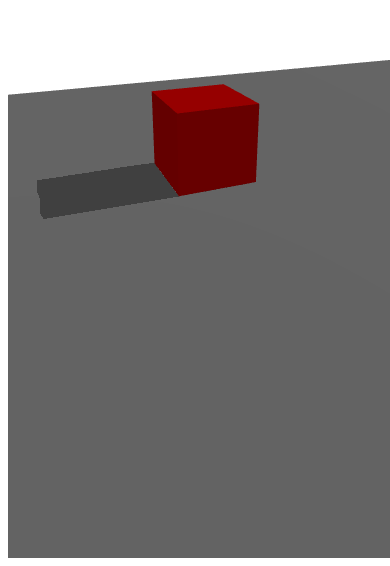
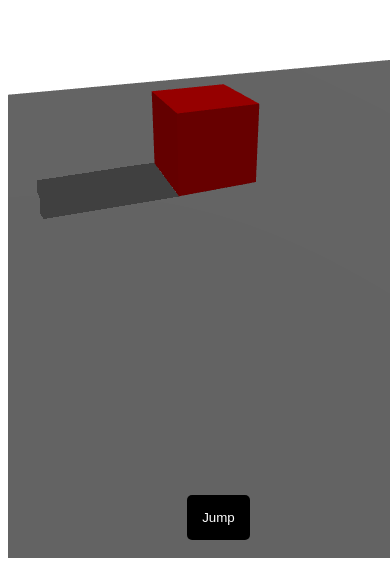
Before and after one commit to Abu-Zakaria/ball, a website: page index.html in a window 390 px wide. Shown: the part 294-860 px from the top of the page. Drawn offline with nearby package versions, Linux system fonts and the light colour scheme; animation ran at ten frames a second.

Commit message:
Remove click event and add jump button (mobile touch event wasnt working)

```diff
--- a/index.html
+++ b/index.html
@@ -10,11 +10,27 @@
 		{
 			overflow: hidden;
 		}
+
+		#jump_button
+		{
+			position: fixed;
+			bottom: 10px;
+			left: 48%;
+			min-width: 1%;
+			padding: 15px;
+			border: 0px solid red;
+			background: black;
+			color: white;
+			outline: none;
+			border-radius: 5px;
+		}
 	</style>
 </head>
 <body>
 
 	<div id="playground"></div>
+
+	<button id="jump_button">Jump</button>
 
 	<script src="lib/three.js"></script>
 
--- a/main.js
+++ b/main.js
@@ -98,7 +98,7 @@ document.addEventListener('keydown', (event) => {
 	}
 })
 
-document.addEventListener('click', (event) => {
+document.getElementById('jump_button').addEventListener('click', (event) => {
 	jump(event)
 })
 
```
Also changed, not shown: 1 other file.
